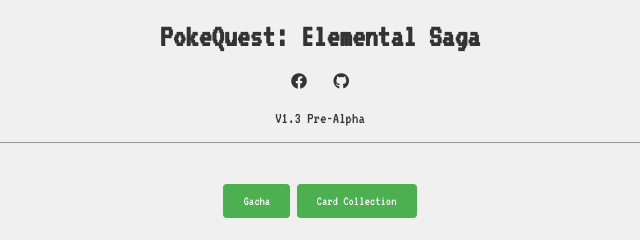
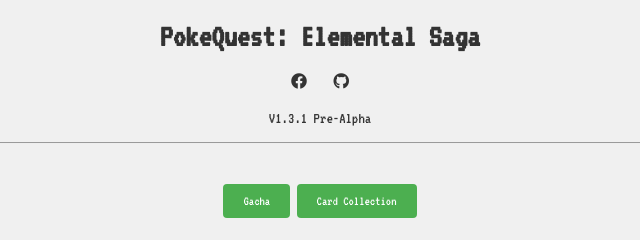
Before and after one commit to itsukitatsuya11/PokemonGacha, a plain HTML site: page index.html in a window 1280 px wide. Shown: the top 240 px of the page, 320-960 px from the left. Drawn offline with Linux system fonts and the light colour scheme; a web font is replaced by a local one.

Commit message:
update version

```diff
--- a/index.html
+++ b/index.html
@@ -16,7 +16,7 @@
         <a href="https://www.facebook.com/profile.php?id=61556527962255" class="social-icon" id="facebookIcon"><i class="fab fa-facebook"></i></a>
         <a href="https://github.com/itsukitatsuya11" class="social-icon" id="githubIcon"><i class="fab fa-github"></i></a>
     </div>
-    <p class="version">V1.3 Pre-Alpha</p>
+    <p class="version">V1.3.1 Pre-Alpha</p>
     <hr/>
     <div id="pokemonContainer">
         <!-- Pokemon will be displayed here -->
```
